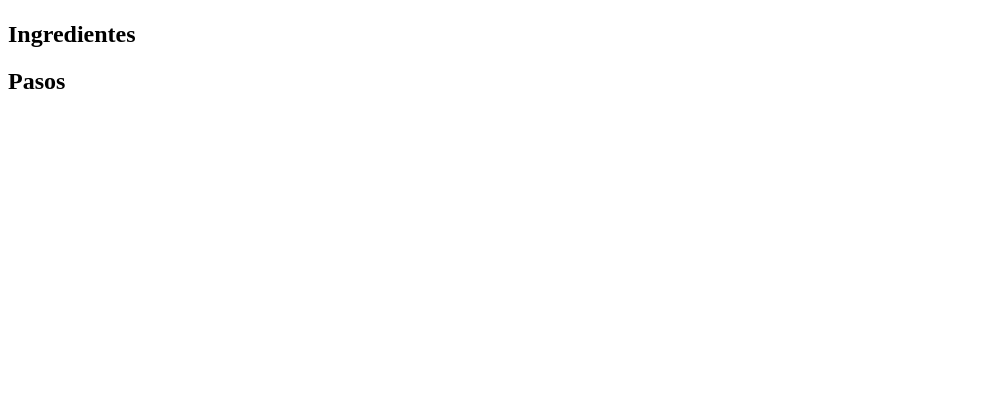
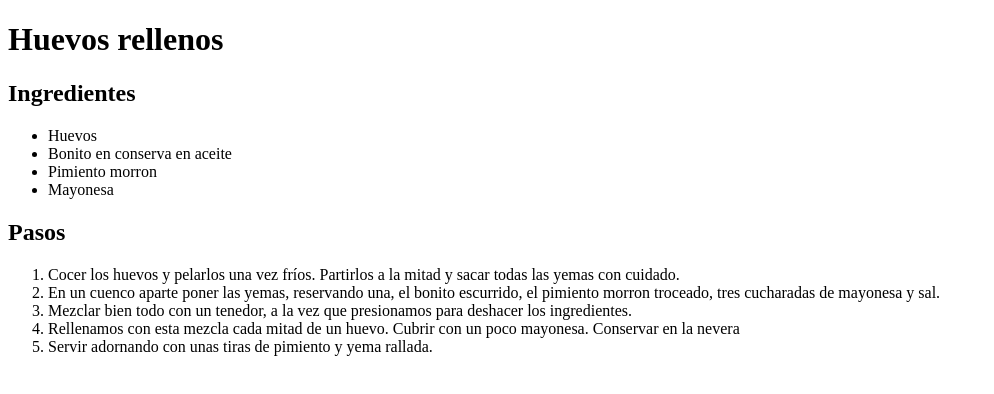
Before and after one commit to Malexba/FTI, a plain HTML site: page PRACTICA FINAL/index.html in a window 1280 px wide. Shown: the whole page, without its empty margins (0-994 px from the left). Drawn offline with nearby package versions, Linux system fonts and the light colour scheme.

Commit message:
Add files via upload

```diff
--- a/PRACTICA FINAL/index.html
+++ b/PRACTICA FINAL/index.html
@@ -8,14 +8,14 @@
     </head>
     <body>
         <div id="receta">
-            <h1>{{ titulo }}</h1>
+            <h1>{{ receta.titulo }}</h1>
             <h2>Ingredientes</h2>
             <ul>
-                <li v-for="ingrediente in ingredientes">{{ ingrediente }}</li>
+                <li v-for="ingrediente in receta.ingredientes">{{ ingrediente }}</li>
             </ul>
             <h2>Pasos</h2>
             <ol>
-                <li v-for="paso in pasos">{{ paso }}</li>
+                <li v-for="paso in receta.pasos">{{ paso }}</li>
             </ol>
         </div>
         <script src="https://cdn.jsdelivr.net/npm/vue/dist/vue.js"></script>
--- a/PRACTICA FINAL/main.js
+++ b/PRACTICA FINAL/main.js
@@ -1,7 +1,7 @@
 const receta = new Vue({
     el: '#receta',
     data: {
-        titulo: ''
+        receta: {}
     },
     mounted(){
         //alert("mounted")
--- a/PRACTICA FINAL/receta.json
+++ b/PRACTICA FINAL/receta.json
@@ -1,3 +1,10 @@
 {
-    "titulo": "Huevos rellenos"
+    "titulo": "Huevos rellenos",
+    "ingredientes":[ "Huevos", "Bonito en conserva en aceite", "Pimiento morron", "Mayonesa"],
+    "pasos":["Cocer los huevos y pelarlos una vez fríos. Partirlos a la mitad y sacar todas las yemas con cuidado.",
+        "En un cuenco aparte poner las yemas, reservando una, el bonito escurrido, el pimiento morron troceado, tres cucharadas de mayonesa y sal.",
+        "Mezclar bien todo con un tenedor, a la vez que presionamos para deshacer los ingredientes.",
+        "Rellenamos con esta mezcla cada mitad de un huevo. Cubrir con un poco mayonesa. Conservar en la nevera",
+        "Servir adornando con unas tiras de pimiento y yema rallada."
+    ]
 }
```
